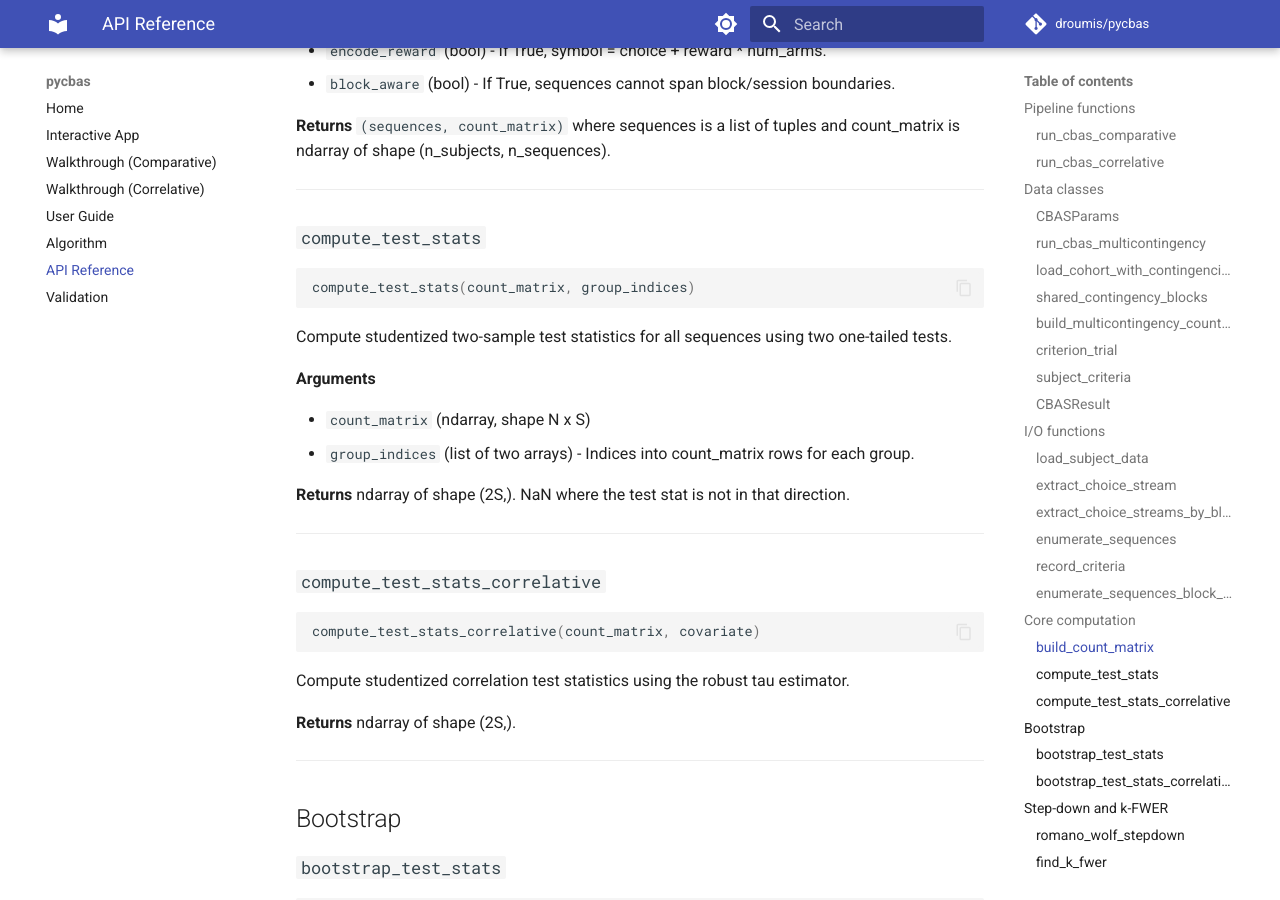
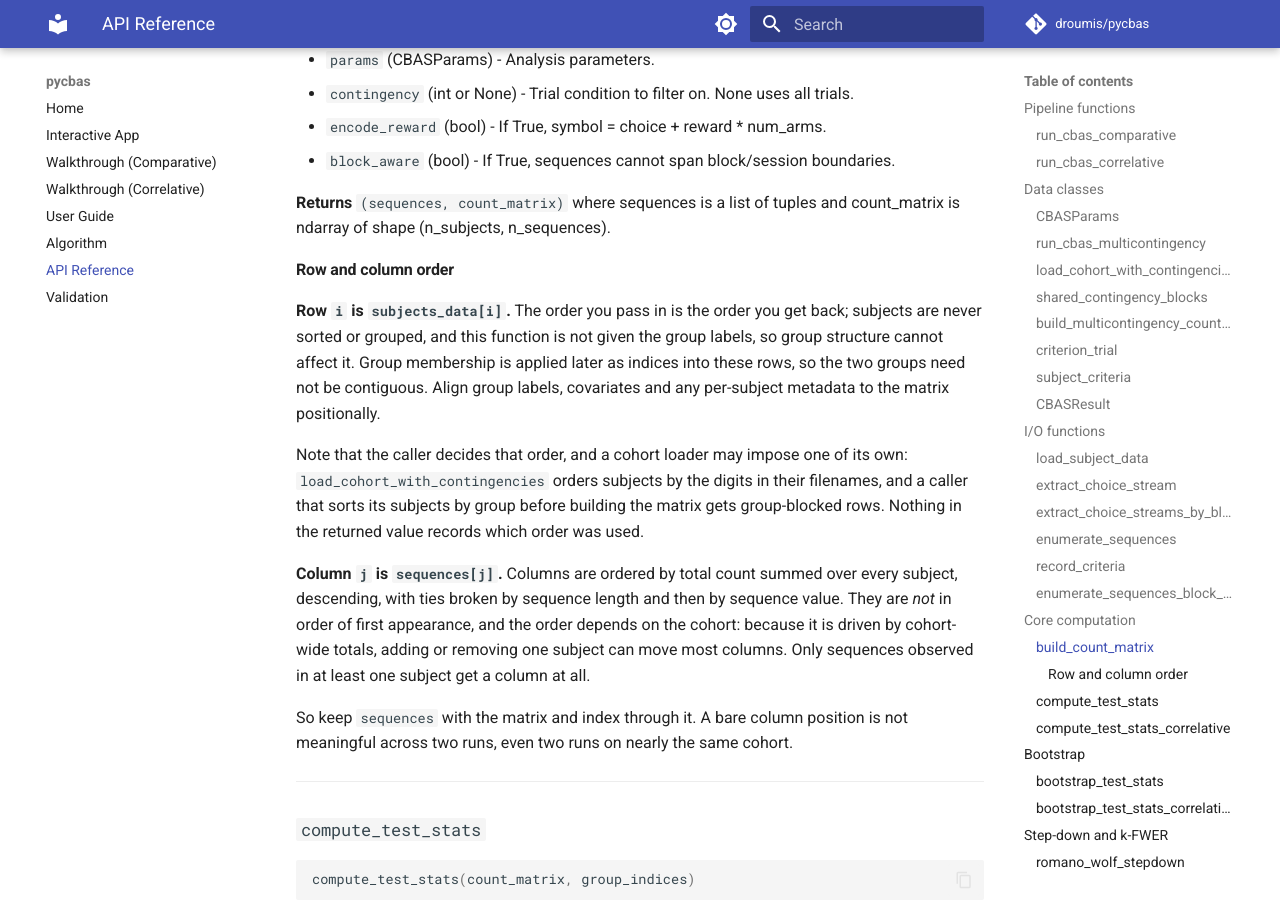
Before and after one commit to droumis/pycbas, an MkDocs documentation site: the page built from docs/api.md, in a window 1280 px wide and 900 px high, scrolled down 5663 px. Built offline with MkDocs 1.6.1 and Material for MkDocs 9.7.7, drawn with Linux system fonts in a browser that asks for light colours; comment, search, counter and statistics services are not loaded; some of the changed text lies outside the part shown.

Commit message:
Pin and document the count matrix row and column order
Row i of the count matrix is subject i of the input list, and callers align
group labels and covariates to it positionally, but nothing in the returned
value would reveal a permutation, so a reordering here would be silent and
would misattribute every subject. The contract was neither tested nor
documented, so a caller had to read build_count_matrix to learn it.

Pin it with synthetic-data tests, including one that compares each row against
a build of that subject alone, since a build that blended two subjects into one
row could still permute consistently.

Document the column rule alongside it, because that is the one that surprises:
columns follow cohort-wide totals rather than order of appearance, so adding or
removing a single subject can move most of them, and a column position is not
comparable across runs.

```diff
--- a/docs/api.md
+++ b/docs/api.md
@@ -108,7 +108,10 @@ build_multicontingency_count_matrix(records, params, blocks=None, encode_reward=
 
 The count matrix behind `run_cbas_multicontingency`. Returns
 `(sequences, count_matrix)` with columns grouped contiguously by contingency, so a
-single contingency can be sliced out.
+single contingency can be sliced out. Row `i` is `records[i]`, and within a contingency
+the columns follow the same rule as `build_count_matrix`; see
+[Row and column order](#row-and-column-order). Each `sequences` entry is a
+`(block, sequence)` pair rather than a bare tuple.
 
 ---
 
@@ -263,6 +266,28 @@ Build the full sequence count matrix across all subjects and all sequence length
 
 **Returns** `(sequences, count_matrix)` where sequences is a list of tuples and count_matrix is ndarray of shape (n_subjects, n_sequences).
 
+#### Row and column order
+
+**Row `i` is `subjects_data[i]`.** The order you pass in is the order you get back;
+subjects are never sorted or grouped, and this function is not given the group labels,
+so group structure cannot affect it. Group membership is applied later as indices into
+these rows, so the two groups need not be contiguous. Align group labels, covariates
+and any per-subject metadata to the matrix positionally.
+
+Note that the caller decides that order, and a cohort loader may impose one of its own:
+`load_cohort_with_contingencies` orders subjects by the digits in their filenames, and a
+caller that sorts its subjects by group before building the matrix gets group-blocked
+rows. Nothing in the returned value records which order was used.
+
+**Column `j` is `sequences[j]`.** Columns are ordered by total count summed over every
+subject, descending, with ties broken by sequence length and then by sequence value.
+They are *not* in order of first appearance, and the order depends on the cohort:
+because it is driven by cohort-wide totals, adding or removing one subject can move
+most columns. Only sequences observed in at least one subject get a column at all.
+
+So keep `sequences` with the matrix and index through it. A bare column position is not
+meaningful across two runs, even two runs on nearly the same cohort.
+
 ---
 
 ### `compute_test_stats`
```
Also changed, not shown: 1 other file.
